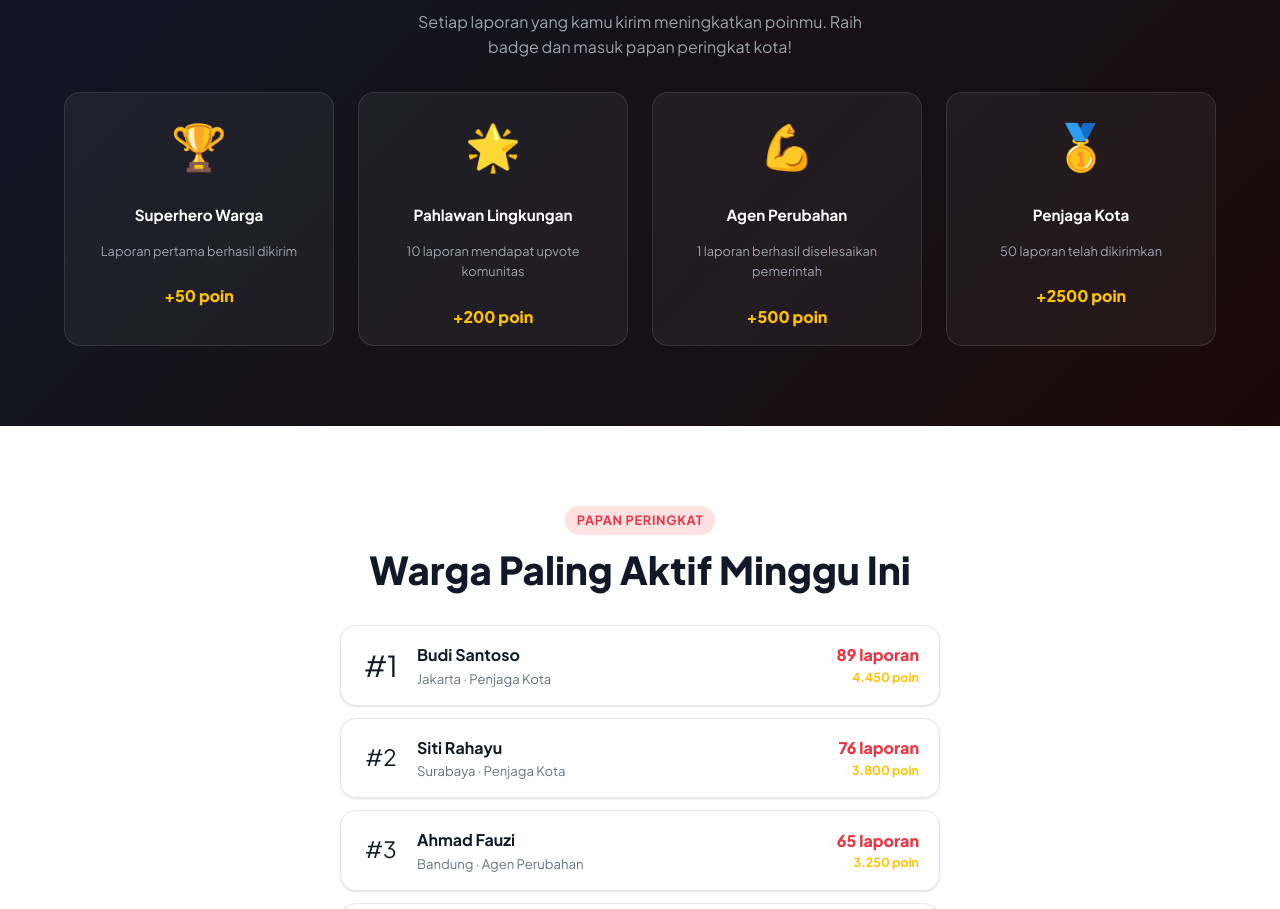
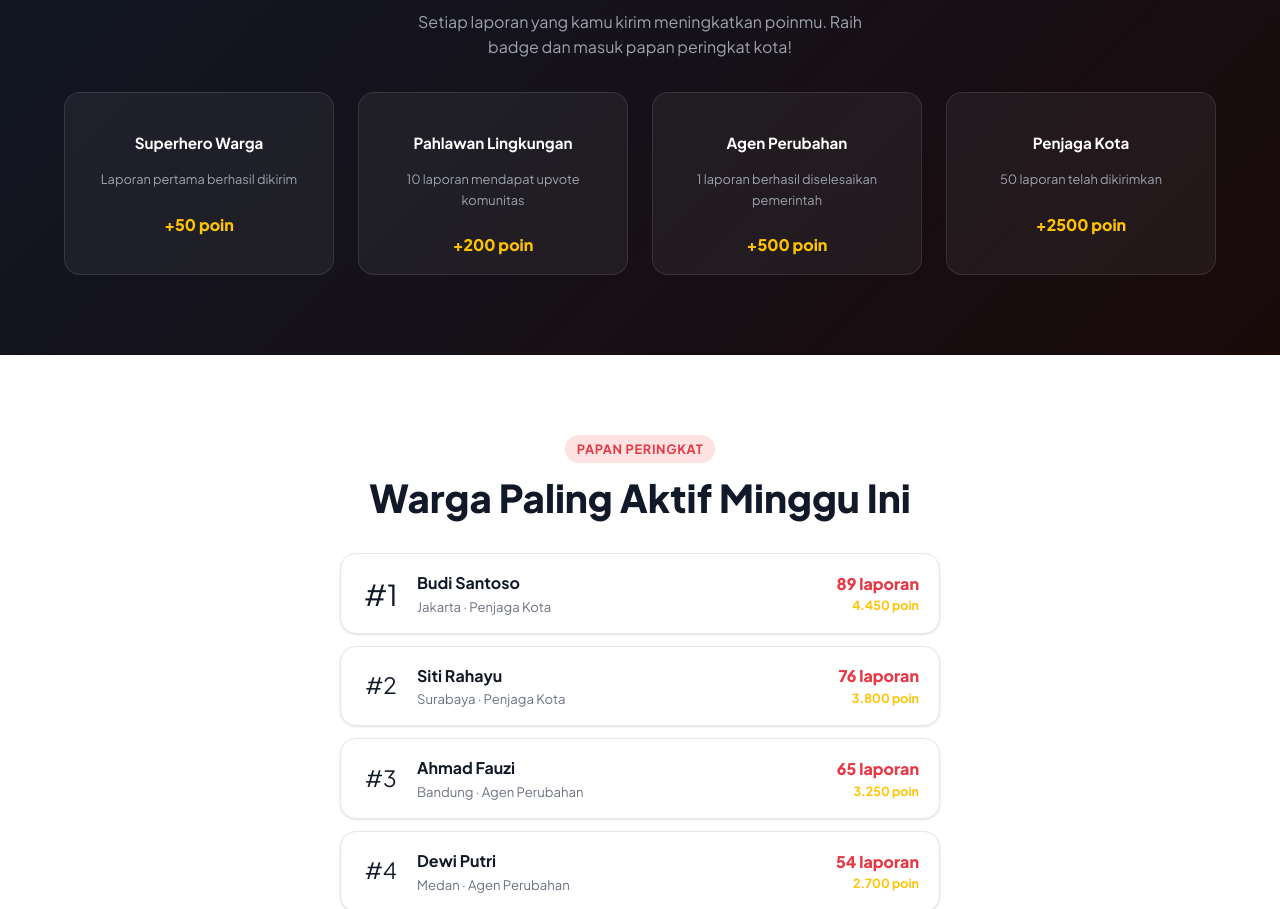
Before and after one commit to lumixed/laporan, a plain HTML site: page frontend/index.html in a window 1280 px wide. Shown: the part 2012-2921 px from the top of the page. Drawn offline with Linux system fonts and the light colour scheme.

Commit message:
refactor: Remove emoji icons from data definitions and update timeline and step indicator symbols.

```diff
--- a/frontend/js/data.js
+++ b/frontend/js/data.js
@@ -4,21 +4,21 @@
 const API_BASE = 'http://localhost:3001/api';
 
 const CATEGORIES = [
-    { id: 'jalan', label: 'Jalan Rusak', icon: '&#x1F6E3;', color: '#e74c3c' },
-    { id: 'sungai', label: 'Sungai Kotor', icon: '&#x1F30A;', color: '#2980b9' },
-    { id: 'sampah', label: 'Tumpukan Sampah', icon: '&#x267B;', color: '#27ae60' },
-    { id: 'lampu', label: 'Lampu Mati', icon: '&#x1F4A1;', color: '#f39c12' },
-    { id: 'banjir', label: 'Banjir', icon: '&#x1F32A;', color: '#8e44ad' },
-    { id: 'fasilitas', label: 'Fasilitas Umum', icon: '&#x1F3DB;', color: '#16a085' },
-    { id: 'keamanan', label: 'Keamanan', icon: '&#x1F6A8;', color: '#c0392b' },
-    { id: 'lainnya', label: 'Lainnya', icon: '&#x1F4CB;', color: '#7f8c8d' },
+    { id: 'jalan', label: 'Jalan Rusak', icon: '', color: '#e74c3c' },
+    { id: 'sungai', label: 'Sungai Kotor', icon: '', color: '#2980b9' },
+    { id: 'sampah', label: 'Tumpukan Sampah', icon: '', color: '#27ae60' },
+    { id: 'lampu', label: 'Lampu Mati', icon: '', color: '#f39c12' },
+    { id: 'banjir', label: 'Banjir', icon: '', color: '#8e44ad' },
+    { id: 'fasilitas', label: 'Fasilitas Umum', icon: '', color: '#16a085' },
+    { id: 'keamanan', label: 'Keamanan', icon: '', color: '#c0392b' },
+    { id: 'lainnya', label: 'Lainnya', icon: '', color: '#7f8c8d' },
 ];
 
 const STATUSES = {
-    dilaporkan: { label: 'Dilaporkan', color: '#e74c3c', icon: '&#x1F534;' },
-    diverifikasi: { label: 'Diverifikasi', color: '#f39c12', icon: '&#x1F7E1;' },
-    diproses: { label: 'Sedang Diproses', color: '#3498db', icon: '&#x1F535;' },
-    selesai: { label: 'Selesai', color: '#27ae60', icon: '&#x2705;' },
+    dilaporkan: { label: 'Dilaporkan', color: '#e74c3c', icon: '' },
+    diverifikasi: { label: 'Diverifikasi', color: '#f39c12', icon: '' },
+    diproses: { label: 'Sedang Diproses', color: '#3498db', icon: '' },
+    selesai: { label: 'Selesai', color: '#27ae60', icon: '' },
 };
 
 const DEPARTMENTS = [
@@ -35,10 +35,10 @@ const LEADERBOARD = [
 ];
 
 const ACHIEVEMENTS = [
-    { id: 'first', icon: '&#x1F3C6;', name: 'Superhero Warga', desc: 'Laporan pertama berhasil dikirim', points: 50 },
-    { id: 'upvote10', icon: '&#x1F31F;', name: 'Pahlawan Lingkungan', desc: '10 laporan mendapat upvote komunitas', points: 200 },
-    { id: 'resolved', icon: '&#x1F4AA;', name: 'Agen Perubahan', desc: '1 laporan berhasil diselesaikan pemerintah', points: 500 },
-    { id: 'reports50', icon: '&#x1F947;', name: 'Penjaga Kota', desc: '50 laporan telah dikirimkan', points: 2500 },
+    { id: 'first', icon: '', name: 'Superhero Warga', desc: 'Laporan pertama berhasil dikirim', points: 50 },
+    { id: 'upvote10', icon: '', name: 'Pahlawan Lingkungan', desc: '10 laporan mendapat upvote komunitas', points: 200 },
+    { id: 'resolved', icon: '', name: 'Agen Perubahan', desc: '1 laporan berhasil diselesaikan pemerintah', points: 500 },
+    { id: 'reports50', icon: '', name: 'Penjaga Kota', desc: '50 laporan telah dikirimkan', points: 2500 },
 ];
 
 const APP_STATS = { totalReports: 12847, resolved: 8934, cities: 34, volunteers: 45230 };
```
Also changed, not shown: frontend/report.html (+1 -1 lines), frontend/submit.html (+1 -1 lines).
